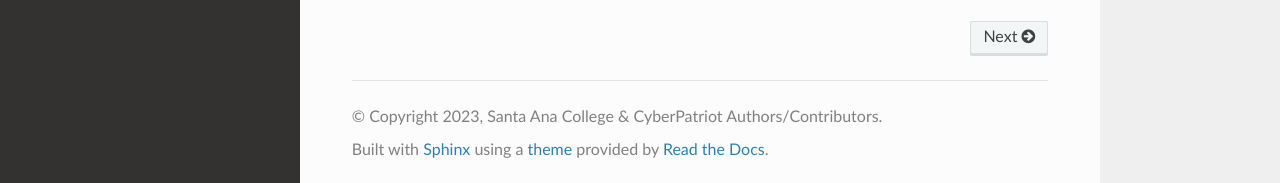
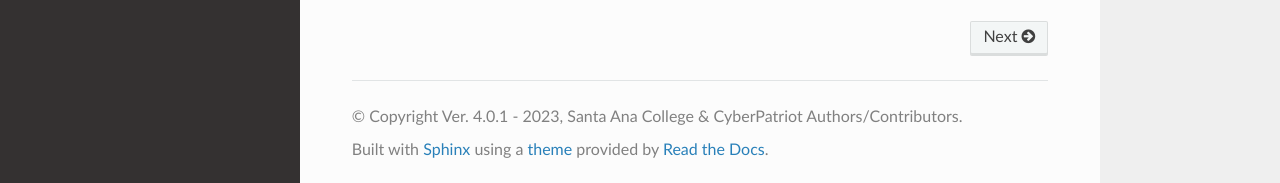
Before and after one commit to natt96z/cybersac, a Sphinx documentation site: the page built from docs/source/index.rst, in a window 1280 px wide and 900 px high, scrolled down 1551 px. Shown: the part 714-897 px from the top of the window. Built offline with Sphinx 7.4.7 and the Read the Docs theme 2.0.0, drawn with Linux system fonts in a browser that asks for light colours; pages that are not in the unit, such as notebooks, are missing from menus.

Commit message:
Update conf.py

```diff
--- a/docs/source/conf.py
+++ b/docs/source/conf.py
@@ -2,12 +2,12 @@
 
 # -- Project information
 
-project = 'SAC Cyberpatriots Ver: 3.3.1'
-copyright = '2023, Santa Ana College & CyberPatriot Authors/Contributors'
+project = 'SAC Cyberpatriots Ver: 4.0.0'
+copyright = 'Ver. 4.0.1 - 2023, Santa Ana College & CyberPatriot Authors/Contributors'
 author = 'Nathaniel Clay'
 
 release = '4.0'
-version = '4.0.0'
+version = '4.0.1'
 
 # -- General configuration
 
```
